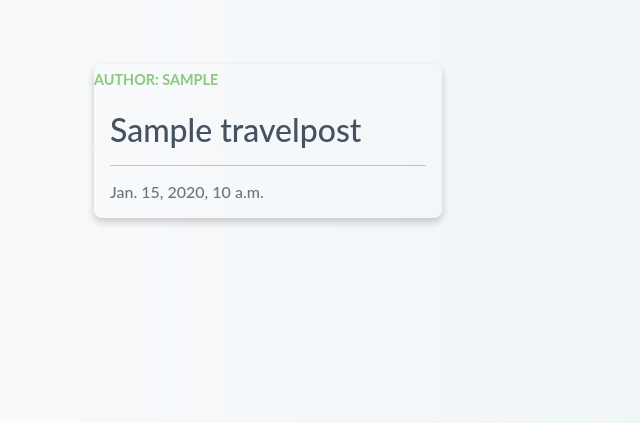
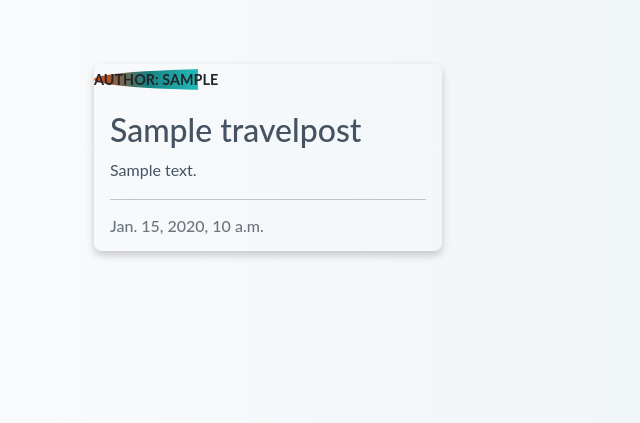
Before and after one commit to Milosson/JunketBlog, a Django app: page / in a window 1280 px wide. Shown: the part 106-529 px from the top of the page, without its empty margins (0-640 px from the left). Run offline with Django 4.2, Linux system fonts and the light colour scheme; tables that the repository leaves empty hold one stand-in row (values such as "Sample post").

Commit message:
Included post.excerpt in index.html and enhanced author class with gradient styling in style.css.

```diff
--- a/blog/templates/blog/index.html
+++ b/blog/templates/blog/index.html
@@ -28,6 +28,7 @@
 
                             <a href="{% url 'post_detail' post.slug %}" class="post-link"> <!-- Link to post detail -->
                                 <h2 class="card-title">{{ post.title }}</h2>
+                                <p class="card-text">{{ post.excerpt }}</p>
                             </a>
                             <hr />
                             <p class="card-text text-muted h6">{{ post.created_on }}</p>
--- a/static/css/style.css
+++ b/static/css/style.css
@@ -71,13 +71,16 @@ body {
 
 /* Author Styling */
 .author {
-    color: rgba(31, 153, 6, 0.5);
+    background: linear-gradient(90deg, #E84610, #188181, #23BBBB); /* Extended gradient */
+    background-size: 30% 100%; /* Adjust height of the gradient */
+    background-repeat: no-repeat; /* Prevent the gradient from repeating */
+    border-radius: 50%;
     margin: 4px 0; /* Margin for spacing */
     text-transform: uppercase; /* Uppercase for emphasis */
     font-weight: bold; /* Bold text for visibility */
     font-size: 0.9rem; /* Slightly smaller font size */
-    transition: color 0.3s ease, transform 0.3s ease; /* Smooth transition for hover effects */
-    position: relative; /* Position relative for pseudo-element */
+    transition: color 0.3s ease, transform 0.3s ease;
+    position: relative;
 }
 /* Masthead Styles */
 .masthead {
@@ -196,7 +199,7 @@ body {
 }
 
 .page-link {
-    background-color: #E84610;
+    background: linear-gradient(90deg, #E84610, #188181, #23BBBB); /* Extended gradient */
     color: white;
     border-radius: 20px;
     padding: 10px;
```
